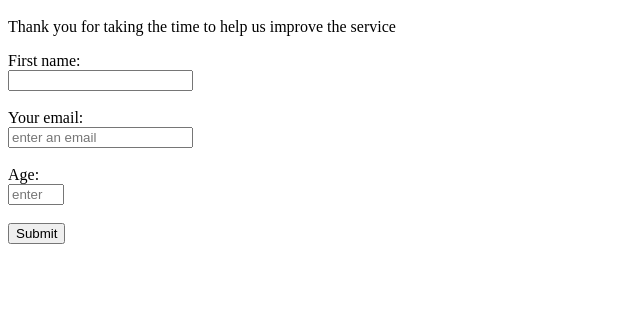
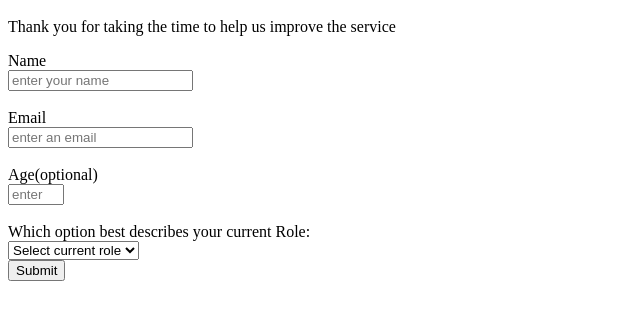
Before and after one commit to Anas-jaf/microverseServey, a plain HTML site: page index.html in a window 1280 px wide. Shown: the part 48-368 px from the top of the page, without its empty margins (0-640 px from the left). Drawn offline with Linux system fonts and the light colour scheme.

Commit message:
I have done feature 11 and 12

```diff
--- a/index.html
+++ b/index.html
@@ -9,17 +9,28 @@
     <p id="description">Thank you for taking the time to help us improve the service  </p>
 
     <form id="survey-form">
-        <label for="name" id="name-label">First name:</label><br>
-        <input type="text" id="name" value=""><br><br>
+        <label for="name" id="name-label">Name</label><br>
+        <input type="text" id="name" placeholder="enter your name"><br><br>
 
-        <label for="email" id="email-label" >Your email:</label><br>
+        <label for="email" id="email-label" >Email</label><br>
         <input type="email" id="email" placeholder="enter an email" />
 	   <br><br>
 
 
-        <label for="number" id="number-label" >Age:</label><br>
-        <input type="number" id="number" placeholder="enter your number" min="5" max="50" step="1"><br><br>
+        <label for="number" id="number-label" >Age(optional)</label><br>
+        <input type="number" id="number" placeholder="enter Age" min="5" max="50" step="1"><br><br>
+        <label for="roles" placeholder="Select current Role">Which option best describes your current Role:<br></label>
 
+<select name="roles" id="roles" placeholder="Select current Role">
+
+ <option disabled="" selected="" >Select current role</option>
+  <option value="student">student</option>
+  <option value="full time job">full time job</option>
+  <option value="full time learner">full time learner</option>
+  <option value="rather not to say">rather not to say</option>
+      <option value="other"></option>
+</select>
+        <br>
 
 
 
```
